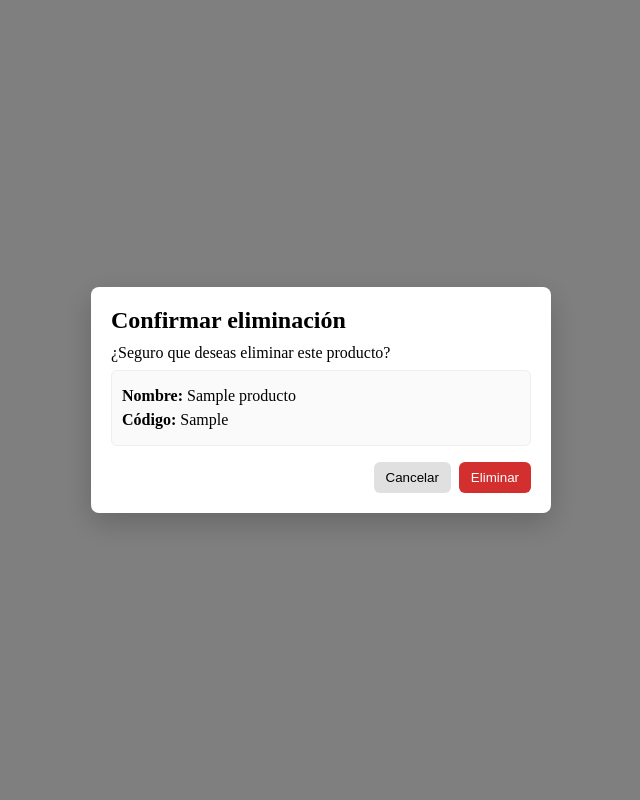
After one commit to Frankgfi/proyecto_final_uneweb, a Django app: page /productos/eliminar/1/ in a window 1280 px wide. The commit adds this page. Shown: the whole page, without its empty margins (319-959 px from the left). Run offline with Django 5.2, Linux system fonts and the light colour scheme; tables that the repository leaves empty hold one stand-in row (values such as "Sample post").

Commit message:
elminar producto creado

```diff
--- /dev/null
+++ b/mi_proyecto/templates/mi_proyecto/eliminar_producto.html
@@ -0,0 +1,55 @@
+<!DOCTYPE html>
+<html lang="es">
+<head>
+    <meta charset="UTF-8">
+    <title>Eliminar Producto</title>
+    <style>
+        .overlay{position:fixed;inset:0;background:rgba(0,0,0,.5);display:flex;align-items:center;justify-content:center}
+        .modal{background:#fff;max-width:420px;width:92%;padding:20px;border-radius:8px;box-shadow:0 10px 30px rgba(0,0,0,.2)}
+        .modal h2{margin:0 0 10px}
+        .modal p{margin:6px 0}
+        .actions{margin-top:16px;display:flex;gap:8px;justify-content:flex-end}
+        .btn{padding:8px 12px;border:0;border-radius:6px;cursor:pointer}
+        .btn-danger{background:#d32f2f;color:#fff}
+        .btn-secondary{background:#e0e0e0}
+        .resume{background:#fafafa;border:1px solid #eee;border-radius:6px;padding:10px;margin-top:8px}
+    </style>
+</head>
+<body>
+    <div class="overlay" id="confirm-overlay">
+        <div class="modal">
+            <h2>Confirmar eliminación</h2>
+            <p>¿Seguro que deseas eliminar este producto?</p>
+            <div class="resume">
+                <p><strong>Nombre:</strong> {{ producto.nombre }}</p>
+                <p><strong>Código:</strong> {{ producto.codigo }}</p>
+            </div>
+            <div class="actions">
+                <button class="btn btn-secondary" id="cancelar">Cancelar</button>
+                <button class="btn btn-danger" id="confirmar">Eliminar</button>
+            </div>
+            <form id="form-delete" method="post" style="display:none;">
+                {% csrf_token %}
+            </form>
+        </div>
+    </div>
+
+    <script>
+        const cancelar = document.getElementById('cancelar');
+        const confirmar = document.getElementById('confirmar');
+        const overlay = document.getElementById('confirm-overlay');
+        const form = document.getElementById('form-delete');
+
+        cancelar.addEventListener('click', () => {
+            window.location.href = "{% url 'lista_productos' %}";
+        });
+
+        confirmar.addEventListener('click', () => {
+            form.submit();
+        });
+
+        // Mostrar el modal inmediatamente al cargar
+        overlay.style.display = 'flex';
+    </script>
+</body>
+</html>
--- a/mi_proyecto/templates/mi_proyecto/lista_productos.html
+++ b/mi_proyecto/templates/mi_proyecto/lista_productos.html
@@ -41,6 +41,12 @@
                     <td>${{ producto.precio }}</td>
                     <td>{{ producto.stock }}</td>
                     <td>{{ producto.proveedor.nombre|default:"Sin proveedor" }}</td>
+                    <td><a href="{% url 'editar_producto' producto.id %}">Editar</a>
+                        | |
+                        <a href="{% url 'eliminar_producto' producto.id %}">Eliminar</a>
+                    </td>
+
+
                 </tr>
             {% empty %}
                 <tr>
--- a/mi_proyecto/urls.py
+++ b/mi_proyecto/urls.py
@@ -6,5 +6,5 @@ urlpatterns = [
     path('productos/', views.lista_productos, name='lista_productos'),
     path('productos/crear/', views.crear_producto, name='crear_producto'),
     path('productos/editar/<int:id>/', views.editar_producto, name='editar_producto'),
-
+    path('productos/eliminar/<int:id>/', views.eliminar_producto, name='eliminar_producto'),
 ]
--- a/mi_proyecto/views.py
+++ b/mi_proyecto/views.py
@@ -113,3 +113,10 @@ def editar_producto(request, id):
     else:
         form = ProductoForm(instance=producto)
     return render(request, 'mi_proyecto/editar_producto.html', {'form': form, 'producto': producto})
+
+def eliminar_producto(request, id):
+    producto = get_object_or_404(Productos, id=id)
+    if request.method == 'POST':
+        producto.delete()
+        return redirect('lista_productos')
+    return render(request, 'mi_proyecto/eliminar_producto.html', {'producto': producto})
```
